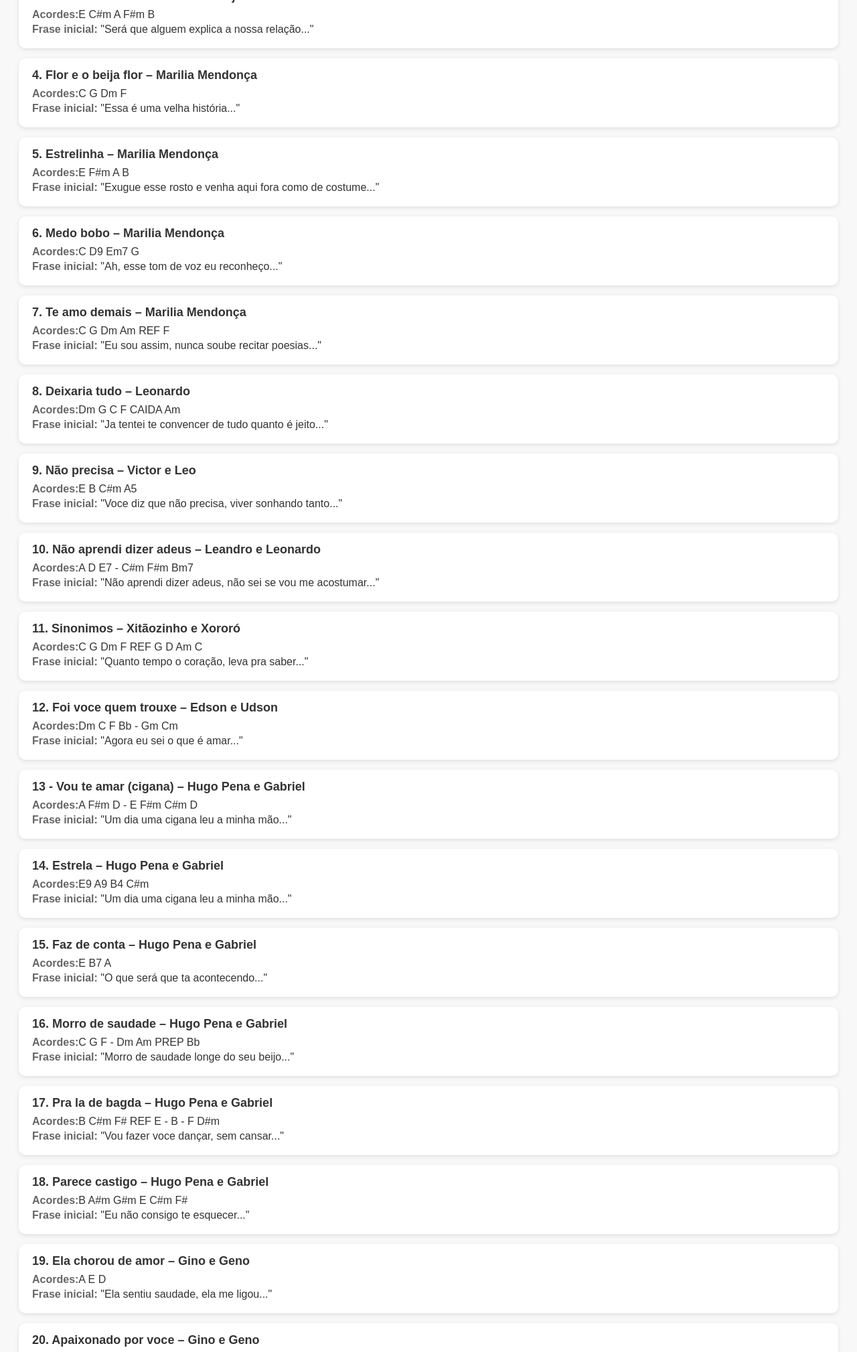
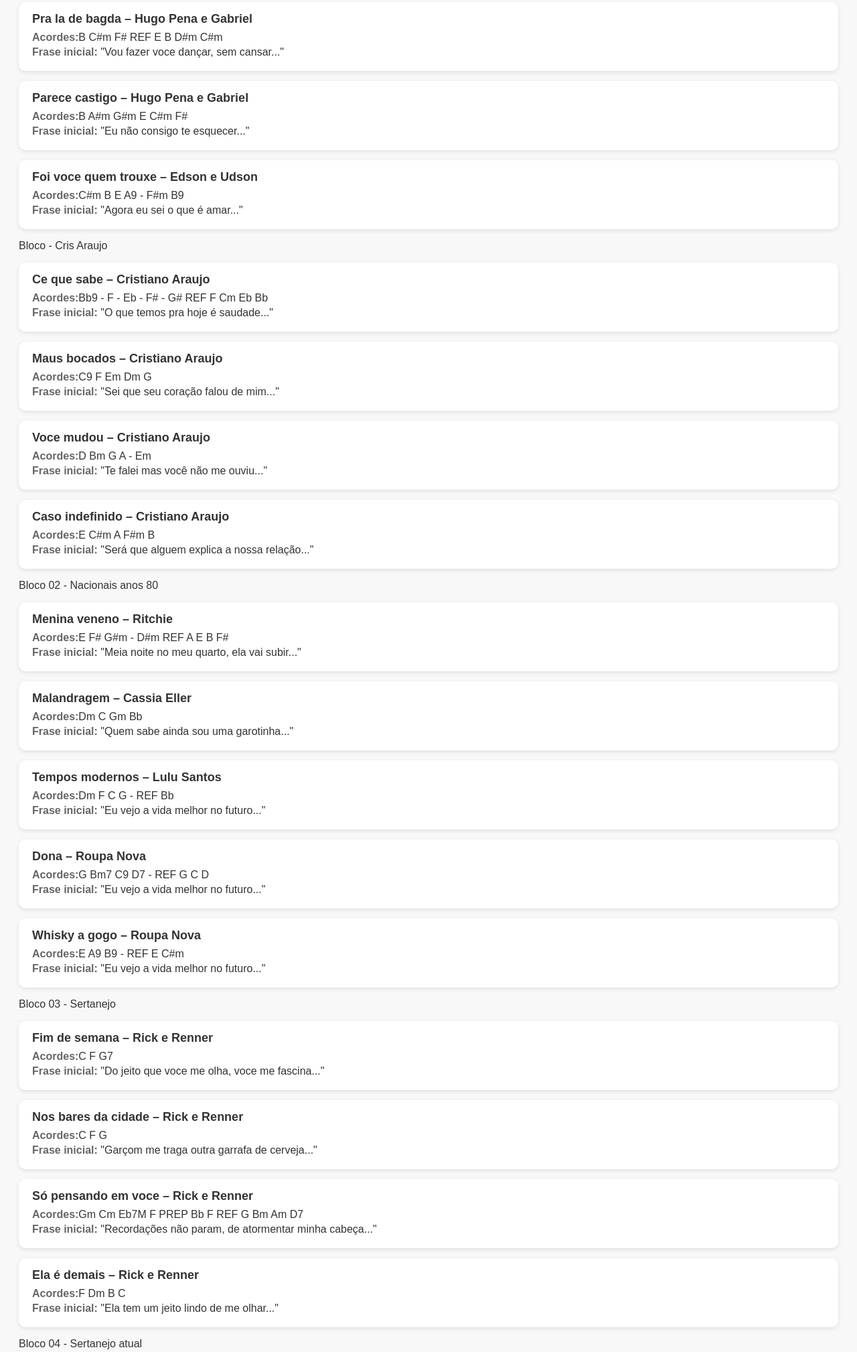
Before and after one commit to pgautomacaorpa/repositorio-solo, a plain HTML site: page index.html in a window 1280 px wide. Shown: the part 376-2394 px from the top of the page at 67% size. Drawn offline with Linux system fonts and the light colour scheme.

Commit message:
atualizações

```diff
--- a/index.html
+++ b/index.html
@@ -54,150 +54,278 @@
 
   <h1>🎤 Repertório Voz e Violão</h1>
 
+<p>Bloco - Inicial</p>
+
    <div class="musica">
-    <div class="titulo">1. Ce que sabe – Cristiano Araujo</div>
+    <div class="titulo">Faz de conta – Hugo Pena e Gabriel</div>
+    <div class="acordes"><span class="label">Acordes:</span>E B7 A</div>
+    <div class="frase"><span class="label">Frase inicial:</span> "O que será que ta acontecendo..."</div>
+</div>
+
+
+ <div class="musica">
+    <div class="titulo">Morro de saudade – Hugo Pena e Gabriel</div>
+    <div class="acordes"><span class="label">Acordes:</span>C G F - Dm Am PREP Bb</div>
+    <div class="frase"><span class="label">Frase inicial:</span> "Morro de saudade longe do seu beijo..."</div>
+</div>
+
+<div class="musica">
+    <div class="titulo">Pra la de bagda – Hugo Pena e Gabriel</div>
+    <div class="acordes"><span class="label">Acordes:</span>B C#m F# REF E B D#m C#m</div>
+    <div class="frase"><span class="label">Frase inicial:</span> "Vou fazer voce dançar, sem cansar..."</div>
+</div>
+
+ <div class="musica">
+    <div class="titulo">Parece castigo – Hugo Pena e Gabriel</div>
+    <div class="acordes"><span class="label">Acordes:</span>B A#m G#m E C#m F#</div>
+    <div class="frase"><span class="label">Frase inicial:</span> "Eu não consigo te esquecer..."</div>
+</div>
+
+ <div class="musica">
+    <div class="titulo">Foi voce quem trouxe – Edson e Udson</div>
+    <div class="acordes"><span class="label">Acordes:</span>C#m B E A9 - F#m B9</div>
+    <div class="frase"><span class="label">Frase inicial:</span> "Agora eu sei o que é amar..."</div>
+</div>
+
+
+ <p>Bloco - Cris Araujo</p>
+
+  <div class="musica">
+    <div class="titulo">Ce que sabe – Cristiano Araujo</div>
     <div class="acordes"><span class="label">Acordes:</span>Bb9 - F - Eb - F# - G# REF F Cm Eb Bb </div>
     <div class="frase"><span class="label">Frase inicial:</span> "O que temos pra hoje é saudade..."</div>
   </div>
 
   <div class="musica">
-    <div class="titulo">2. Maus bocados – Cristiano Araujo</div>
+    <div class="titulo">Maus bocados – Cristiano Araujo</div>
     <div class="acordes"><span class="label">Acordes:</span>C9 F Em Dm G</div>
     <div class="frase"><span class="label">Frase inicial:</span> "Sei que seu coração falou de mim..."</div>
   </div>
 
   <div class="musica">
-    <div class="titulo">3. Caso indefinido – Cristiano Araujo</div>
+    <div class="titulo">Voce mudou – Cristiano Araujo</div>
+    <div class="acordes"><span class="label">Acordes:</span>D Bm G A - Em</div>
+    <div class="frase"><span class="label">Frase inicial:</span> "Te falei mas você não me ouviu..."</div>
+  </div>
+
+  <div class="musica">
+    <div class="titulo">Caso indefinido – Cristiano Araujo</div>
     <div class="acordes"><span class="label">Acordes:</span>E C#m A F#m B</div>
     <div class="frase"><span class="label">Frase inicial:</span> "Será que alguem explica a nossa relação..."</div>
   </div>
 
+<p>Bloco 02 - Nacionais anos 80</p>
+
   <div class="musica">
-    <div class="titulo">4. Flor e o beija flor – Marilia Mendonça</div>
+    <div class="titulo">Menina veneno – Ritchie</div>
+    <div class="acordes"><span class="label">Acordes:</span>E F# G#m - D#m REF A E B F#</div>
+    <div class="frase"><span class="label">Frase inicial:</span> "Meia noite no meu quarto, ela vai subir..."</div>
+  </div>
+
+ <div class="musica">
+    <div class="titulo">Malandragem – Cassia Eller</div>
+    <div class="acordes"><span class="label">Acordes:</span>Dm C Gm Bb</div>
+    <div class="frase"><span class="label">Frase inicial:</span> "Quem sabe ainda sou uma garotinha..."</div>
+  </div>
+
+<div class="musica">
+    <div class="titulo">Tempos modernos – Lulu Santos</div>
+    <div class="acordes"><span class="label">Acordes:</span>Dm F C G - REF Bb</div>
+    <div class="frase"><span class="label">Frase inicial:</span> "Eu vejo a vida melhor no futuro..."</div>
+  </div>
+
+<div class="musica">
+    <div class="titulo">Dona – Roupa Nova</div>
+    <div class="acordes"><span class="label">Acordes:</span>G Bm7 C9 D7 - REF G C D</div>
+    <div class="frase"><span class="label">Frase inicial:</span> "Eu vejo a vida melhor no futuro..."</div>
+  </div>
+
+
+<div class="musica">
+    <div class="titulo">Whisky a gogo – Roupa Nova</div>
+    <div class="acordes"><span class="label">Acordes:</span>E A9 B9 - REF E C#m </div>
+    <div class="frase"><span class="label">Frase inicial:</span> "Eu vejo a vida melhor no futuro..."</div>
+  </div>
+
+<p>Bloco 03 - Sertanejo</p>
+
+ <div class="musica">
+    <div class="titulo">Fim de semana – Rick e Renner</div>
+    <div class="acordes"><span class="label">Acordes:</span>C F G7</div>
+    <div class="frase"><span class="label">Frase inicial:</span> "Do jeito que voce me olha, voce me fascina..."</div>
+</div>
+
+ <div class="musica">
+    <div class="titulo">Nos bares da cidade – Rick e Renner</div>
+    <div class="acordes"><span class="label">Acordes:</span>C F G</div>
+    <div class="frase"><span class="label">Frase inicial:</span> "Garçom me traga outra garrafa de cerveja..."</div>
+</div>
+
+<div class="musica">
+    <div class="titulo">Só pensando em voce – Rick e Renner</div>
+    <div class="acordes"><span class="label">Acordes:</span>Gm Cm Eb7M F PREP Bb F REF G Bm Am D7 </div>
+    <div class="frase"><span class="label">Frase inicial:</span> "Recordações não param, de atormentar minha cabeça..."</div>
+</div>
+
+ <div class="musica">
+    <div class="titulo">Ela é demais – Rick e Renner</div>
+    <div class="acordes"><span class="label">Acordes:</span>F Dm B C</div>
+    <div class="frase"><span class="label">Frase inicial:</span> "Ela tem um jeito lindo de me olhar..."</div>
+</div>
+
+<p>Bloco 04 - Sertanejo atual</p>
+
+
+  <div class="musica">
+    <div class="titulo">Flor e o beija flor – Marilia Mendonça</div>
     <div class="acordes"><span class="label">Acordes:</span>C G Dm F</div>
     <div class="frase"><span class="label">Frase inicial:</span> "Essa é uma velha história..."</div>
   </div>
 
   <div class="musica">
-    <div class="titulo">5. Estrelinha – Marilia Mendonça</div>
+    <div class="titulo">Estrelinha – Marilia Mendonça</div>
     <div class="acordes"><span class="label">Acordes:</span>E F#m A B</div>
     <div class="frase"><span class="label">Frase inicial:</span> "Exugue esse rosto e venha aqui fora como de costume..."</div>
   </div>
 
   <div class="musica">
-    <div class="titulo">6. Medo bobo – Marilia Mendonça</div>
+    <div class="titulo">Medo bobo – Marilia Mendonça</div>
     <div class="acordes"><span class="label">Acordes:</span>C D9 Em7 G</div>
     <div class="frase"><span class="label">Frase inicial:</span> "Ah, esse tom de voz eu reconheço..."</div>
   </div>
 
-  <div class="musica">
-    <div class="titulo">7. Te amo demais – Marilia Mendonça</div>
-    <div class="acordes"><span class="label">Acordes:</span>C G Dm Am REF F</div>
-    <div class="frase"><span class="label">Frase inicial:</span> "Eu sou assim, nunca soube recitar poesias..."</div>
-  </div>
 
  <div class="musica">
-    <div class="titulo">8. Deixaria tudo – Leonardo</div>
+    <div class="titulo">Deixaria tudo – Leonardo</div>
     <div class="acordes"><span class="label">Acordes:</span>Dm G C F CAIDA Am</div>
     <div class="frase"><span class="label">Frase inicial:</span> "Ja tentei te convencer de tudo quanto é jeito..."</div>
 </div>
 
- <div class="musica">
-    <div class="titulo">9. Não precisa – Victor e Leo</div>
-    <div class="acordes"><span class="label">Acordes:</span>E B C#m A5</div>
-    <div class="frase"><span class="label">Frase inicial:</span> "Voce diz que não precisa, viver sonhando tanto..."</div>
-</div>
+<p>Bloco 05 - Sertanejo romanticas</p>
 
  <div class="musica">
-    <div class="titulo">10. Não aprendi dizer adeus – Leandro e Leonardo</div>
-    <div class="acordes"><span class="label">Acordes:</span>A D E7 - C#m F#m Bm7</div>
-    <div class="frase"><span class="label">Frase inicial:</span> "Não aprendi dizer adeus, não sei se vou me acostumar..."</div>
-</div>
-
- <div class="musica">
-    <div class="titulo">11. Sinonimos – Xitãozinho e Xororó</div>
-    <div class="acordes"><span class="label">Acordes:</span>C G Dm F REF G D Am C</div>
-    <div class="frase"><span class="label">Frase inicial:</span> "Quanto tempo o coração, leva pra saber..."</div>
-</div>
-
- <div class="musica">
-    <div class="titulo">12. Foi voce quem trouxe – Edson e Udson</div>
-    <div class="acordes"><span class="label">Acordes:</span>Dm C F Bb - Gm Cm</div>
-    <div class="frase"><span class="label">Frase inicial:</span> "Agora eu sei o que é amar..."</div>
-</div>
-
-
- <div class="musica">
-    <div class="titulo">13 - Vou te amar (cigana) – Hugo Pena e Gabriel</div>
+    <div class="titulo">Vou te amar (cigana) – Hugo Pena e Gabriel</div>
     <div class="acordes"><span class="label">Acordes:</span>A F#m D - E F#m C#m D</div>
     <div class="frase"><span class="label">Frase inicial:</span> "Um dia uma cigana leu a minha mão..."</div>
 </div>
 
  <div class="musica">
-    <div class="titulo">14. Estrela – Hugo Pena e Gabriel</div>
+    <div class="titulo">Estrela – Hugo Pena e Gabriel</div>
     <div class="acordes"><span class="label">Acordes:</span>E9 A9 B4 C#m</div>
-    <div class="frase"><span class="label">Frase inicial:</span> "Um dia uma cigana leu a minha mão..."</div>
+    <div class="frase"><span class="label">Frase inicial:</span> "Sempre quando chega a noite, estrelas..."</div>
 </div>
 
 <div class="musica">
-    <div class="titulo">15. Faz de conta – Hugo Pena e Gabriel</div>
-    <div class="acordes"><span class="label">Acordes:</span>E B7 A</div>
-    <div class="frase"><span class="label">Frase inicial:</span> "O que será que ta acontecendo..."</div>
+    <div class="titulo">60 segundos – Gusttavo Lima</div>
+    <div class="acordes"><span class="label">Acordes:</span>E A9 C#m7 B G#m7 </div>
+    <div class="frase"><span class="label">Frase inicial:</span> "Me de um minuto, pra falar..."</div>
+</div>
+
+
+ <div class="musica">
+    <div class="titulo">Lembranças de amor – Victor e Leo</div>
+    <div class="acordes"><span class="label">Acordes:</span>Bm G D A - Em7 </div>
+    <div class="frase"><span class="label">Frase inicial:</span> "Veja só, sei que palavras não consertam nada mais..."</div>
 </div>
 
  <div class="musica">
-    <div class="titulo">16. Morro de saudade – Hugo Pena e Gabriel</div>
-    <div class="acordes"><span class="label">Acordes:</span>C G F - Dm Am PREP Bb</div>
-    <div class="frase"><span class="label">Frase inicial:</span> "Morro de saudade longe do seu beijo..."</div>
+    <div class="titulo">Te amo demais – Marilia Mendonça</div>
+    <div class="acordes"><span class="label">Acordes:</span>C G Dm Am REF F</div>
+    <div class="frase"><span class="label">Frase inicial:</span> "Eu sou assim, nunca soube recitar poesias..."</div>
+  </div>
+
+<p>Bloco- Sertanejo classica</p>
+
+<div class="musica">
+    <div class="titulo">Fui dando porrada – Eduardo Costa</div>
+    <div class="acordes"><span class="label">Acordes:</span>G D C Em Bm </div>
+    <div class="frase"><span class="label">Frase inicial:</span> "Amor eu já tentei, mas não te esqueço..."</div>
 </div>
 
 <div class="musica">
-    <div class="titulo">17. Pra la de bagda – Hugo Pena e Gabriel</div>
-    <div class="acordes"><span class="label">Acordes:</span>B C#m F# REF E - B - F D#m</div>
-    <div class="frase"><span class="label">Frase inicial:</span> "Vou fazer voce dançar, sem cansar..."</div>
+    <div class="titulo">Ta faltando eu – Gusttavo Lima</div>
+    <div class="acordes"><span class="label">Acordes:</span>E B C#m7 A </div>
+    <div class="frase"><span class="label">Frase inicial:</span> "Ta faltando eu em mim..."</div>
+</div>
+
+
+<div class="musica">
+    <div class="titulo">Jejum de amor – Gusttavo Lima</div>
+    <div class="acordes"><span class="label">Acordes:</span>B9 C#m A9 E </div>
+    <div class="frase"><span class="label">Frase inicial:</span> "Não sou de ficar, mais de uma semana sem amor..."</div>
 </div>
 
 <div class="musica">
-    <div class="titulo">18. Parece castigo – Hugo Pena e Gabriel</div>
-    <div class="acordes"><span class="label">Acordes:</span>B A#m G#m E C#m F#</div>
-    <div class="frase"><span class="label">Frase inicial:</span> "Eu não consigo te esquecer..."</div>
+    <div class="titulo">Desejo Imortal – Gusttavo Lima</div>
+    <div class="acordes"><span class="label">Acordes:</span>A D E Bm F#m </div>
+    <div class="frase"><span class="label">Frase inicial:</span> "Fecho os olhos, tiro a roupa..."</div>
+</div>
+
+<p>Bloco- Sertanejo pra beber BeM</p>
+
+<div class="musica">
+    <div class="titulo">Programa de fim de semana – Bruno e Marrone</div>
+    <div class="acordes"><span class="label">Acordes:</span>C F G Am Em </div>
+    <div class="frase"><span class="label">Frase inicial:</span> "Não me deixe fora da sua agenda..."</div>
 </div>
 
 <div class="musica">
-    <div class="titulo">19. Ela chorou de amor – Gino e Geno</div>
-    <div class="acordes"><span class="label">Acordes:</span>A E D</div>
-    <div class="frase"><span class="label">Frase inicial:</span> "Ela sentiu saudade, ela me ligou..."</div>
+    <div class="titulo">Por um gole a mais – Bruno e Marrone</div>
+    <div class="acordes"><span class="label">Acordes:</span>G C9 D - E B A </div>
+    <div class="frase"><span class="label">Frase inicial:</span> "Paguei, eu assumo eu admito..."</div>
 </div>
 
 <div class="musica">
-    <div class="titulo">20. Apaixonado por voce – Gino e Geno</div>
-    <div class="acordes"><span class="label">Acordes:</span>E A B7</div>
-    <div class="frase"><span class="label">Frase inicial:</span> "Apaixonado por voce, e dessa vez o trem pegou..."</div>
+    <div class="titulo">Deixa – Bruno e Marrone</div>
+    <div class="acordes"><span class="label">Acordes:</span>G D C9 </div>
+    <div class="frase"><span class="label">Frase inicial:</span> "Deixa eu pelo menos falar de nós..."</div>
 </div>
 
 <div class="musica">
-    <div class="titulo">21. Fim de semana – Rick e Renner</div>
-    <div class="acordes"><span class="label">Acordes:</span>C F G7</div>
-    <div class="frase"><span class="label">Frase inicial:</span> "Do jeito que voce me olhar, voce me fascina..."</div>
+    <div class="titulo">Vida vazia – Bruno e Marrone</div>
+    <div class="acordes"><span class="label">Acordes:</span>G Am7 D Em </div>
+    <div class="frase"><span class="label">Frase inicial:</span> "Depois que voce foi embora..."</div>
 </div>
 
 <div class="musica">
-    <div class="titulo">21. Nos bares da cidade – Rick e Renner</div>
-    <div class="acordes"><span class="label">Acordes:</span>D G A</div>
-    <div class="frase"><span class="label">Frase inicial:</span> "Garçom me traga outra garrafa de cerveja..."</div>
+    <div class="titulo">Vai dar namoro – Bruno e Marrone</div>
+    <div class="acordes"><span class="label">Acordes:</span>G Am7 D Em </div>
+    <div class="frase"><span class="label">Frase inicial:</span> "Do jeito que voce me olha..."</div>
+</div>
+
+
+<p>Bloco- Sertanejo pra beber uisque</p>
+
+<div class="musica">
+    <div class="titulo">Hoje eu sei – Joao Paulo e Daniel</div>
+    <div class="acordes"><span class="label">Acordes:</span>G D C  </div>
+    <div class="frase"><span class="label">Frase inicial:</span> "Outra vez eu cheguei tarde, e te encontro..."</div>
 </div>
 
 <div class="musica">
-    <div class="titulo">21. Ela é demais – Rick e Renner</div>
-    <div class="acordes"><span class="label">Acordes:</span>G Em C D</div>
-    <div class="frase"><span class="label">Frase inicial:</span> "Ela tem um jeito lindo de me olhar..."</div>
+    <div class="titulo">Cheiro de shampoo – Joao Paulo e Daniel</div>
+    <div class="acordes"><span class="label">Acordes:</span>D Bm G9 A - REF Bm7 F#m G D A</div>
+    <div class="frase"><span class="label">Frase inicial:</span> "voce me da um beijo, me pede pra esperar..."</div>
 </div>
 
 <div class="musica">
-    <div class="titulo">21. Só pensando em voce – Rick e Renner</div>
-    <div class="acordes"><span class="label">Acordes:</span>Gm Cm Dm D7 REF G Am C D7 </div>
-    <div class="frase"><span class="label">Frase inicial:</span> "Recordações não param, de atormentar minha cabeça..."</div>
+    <div class="titulo">Só da voce na minha vida – Joao Paulo e Daniel</div>
+    <div class="acordes"><span class="label">Acordes:</span>E G#m A B </div>
+    <div class="frase"><span class="label">Frase inicial:</span> "Hoje e cedo eu chorei, acordei com voce..."</div>
 </div>
+
+<div class="musica">
+    <div class="titulo">Ainda ontem, chorei de saudade – Joao Mineiro e Marciano</div>
+    <div class="acordes"><span class="label">Acordes:</span>C Am Dm G</div>
+    <div class="frase"><span class="label">Frase inicial:</span> "Voce me pede na carta que eu desapareça..."</div>
+</div>
+
+<div class="musica">
+    <div class="titulo">Decida – Milionário e José Rico</div>
+    <div class="acordes"><span class="label">Acordes:</span>D#m</div>
+    <div class="frase"><span class="label">Frase inicial:</span> "Sente aqui comigo no sofa..."</div>
+</div>
+
   <!-- Adicione mais blocos assim -->
 
 </body>
```
Lines whose indentation alone changed are shown as unchanged.
